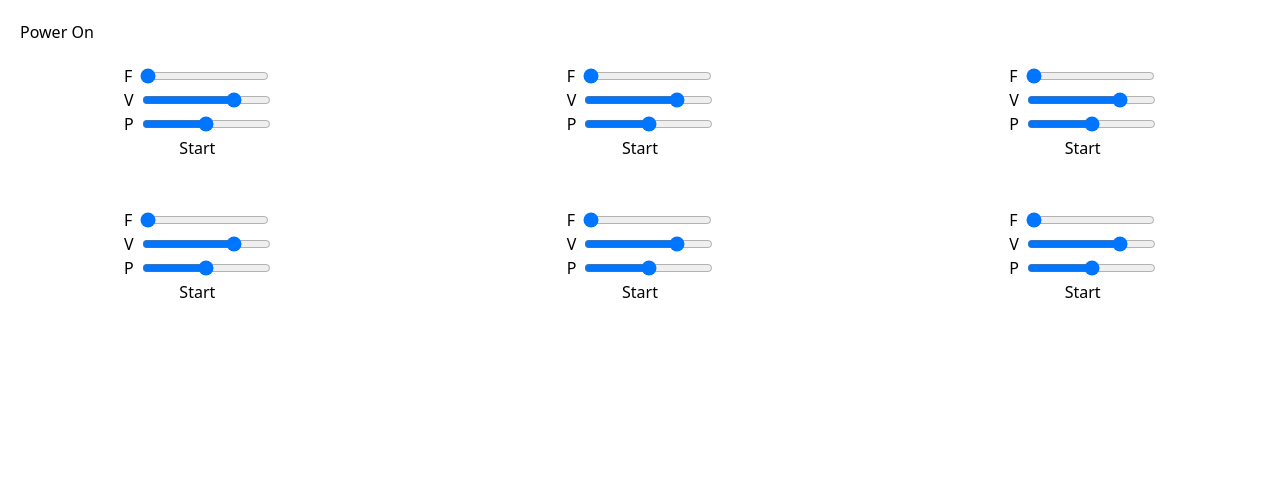
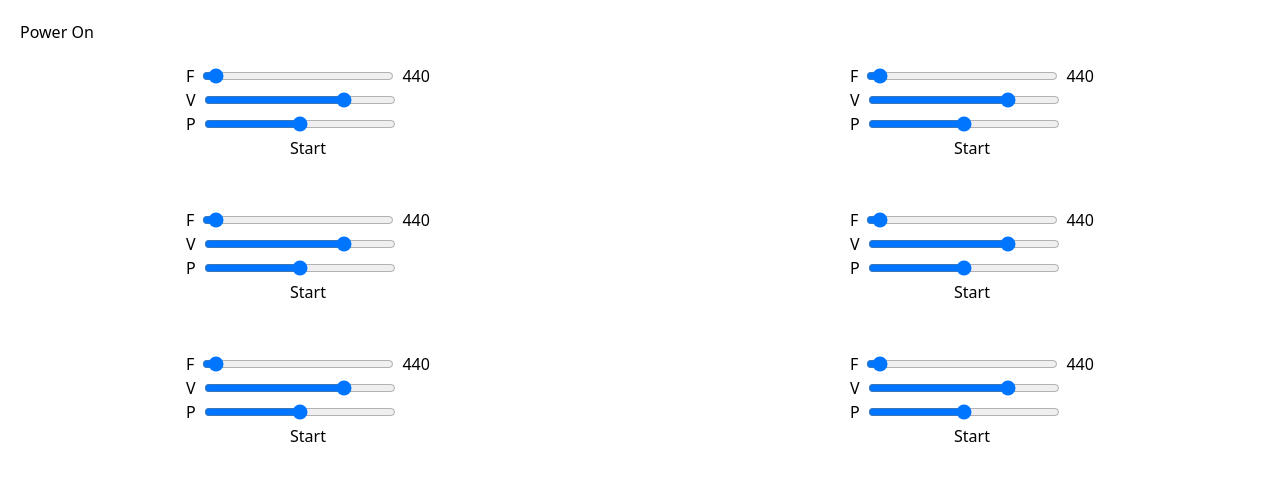
Before and after one commit to daveknapik/tone-drone, a React (Vite) app: page / in a window 1280 px wide. Shown: the top 480 px of the page. Built offline with nearby package versions, Linux system fonts and the light colour scheme.

Commit message:
Switched to 1 column on small, 2 otherwise. Increased oscillator range.

```diff
--- a/src/components/DroneSynth.tsx
+++ b/src/components/DroneSynth.tsx
@@ -10,7 +10,7 @@ function DroneSynth({ oscillatorCount }: DroneSynthProps) {
   ));
 
   return (
-    <div className="grid grid-cols-2 sm:grid-cols-3 gap-12 place-items-center">
+    <div className="grid grid-cols-1 sm:grid-cols-2 gap-12 place-items-center">
       {oscillators}
     </div>
   );
--- a/src/components/Oscillator.tsx
+++ b/src/components/Oscillator.tsx
@@ -36,20 +36,23 @@ function Oscillator() {
         <input
           name="frequency"
           type="range"
-          min="440"
-          max="880"
+          className="w-48"
+          min="1"
+          max="14000"
           value={frequency}
           onChange={(e) => {
             setFrequency(parseFloat(e.target.value));
             osc?.frequency.setValueAtTime(frequency, 0.1);
           }}
         />
+        <div>{frequency}</div>
       </div>
       <div className="flex items-center space-x-2">
         <label htmlFor="volume">V</label>
         <input
           name="volume"
           type="range"
+          className="w-48"
           min="-80"
           max="0"
           value={volume}
@@ -66,6 +69,7 @@ function Oscillator() {
         <input
           name="pan"
           type="range"
+          className="w-48"
           min="-1"
           max="1"
           value={pan}
```
